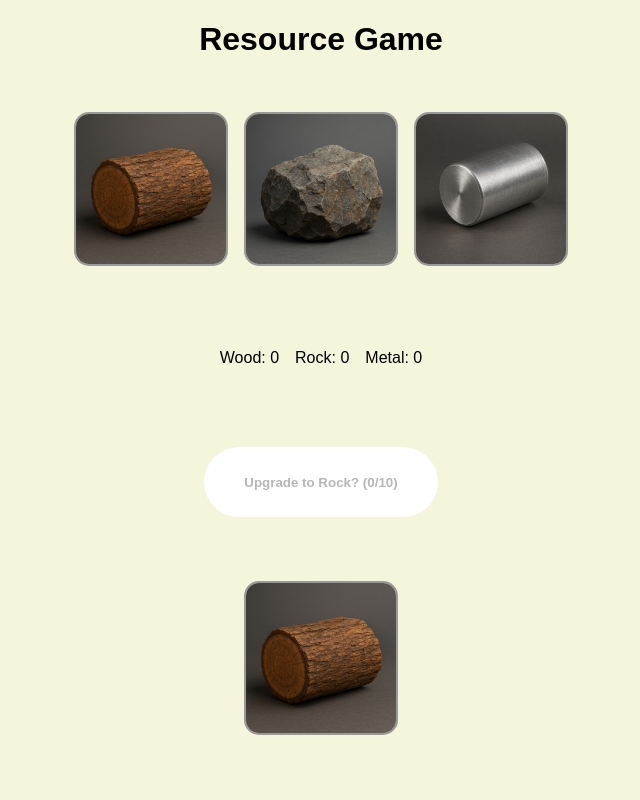
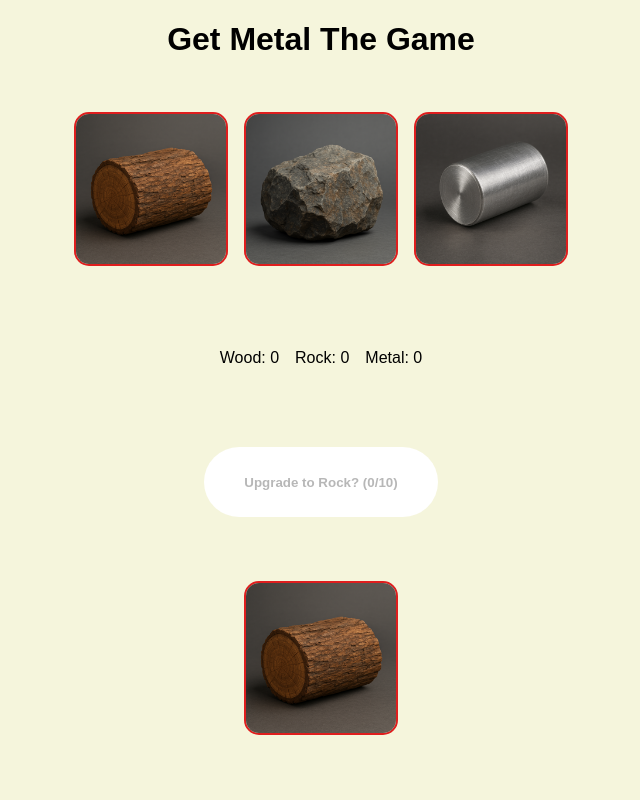
Before and after one commit to SketchRudy/ReactGame, a React (Vite) app: page / in a window 1280 px wide. Shown: the top 800 px of the page, without its empty margins (319-959 px from the left). Built offline with nearby package versions, Linux system fonts and the light colour scheme.

Commit message:
No Merge Conflicts!

```diff
--- a/src/App.css
+++ b/src/App.css
@@ -34,7 +34,7 @@ body {
   .materialimg {
     width: 150px;
     border-radius: 15px;
-    border: 2px solid #999;
+    border: 2px solid #df1e1e;
   }
 
   button {
--- a/src/components/Header.jsx
+++ b/src/components/Header.jsx
@@ -1,7 +1,7 @@
 export default function Header() {
     return (
         <>
-          <h1 className="header">Resource Game</h1>
+          <h1 className="header">Get Metal The Game</h1>
         </>
       )
 }
```
